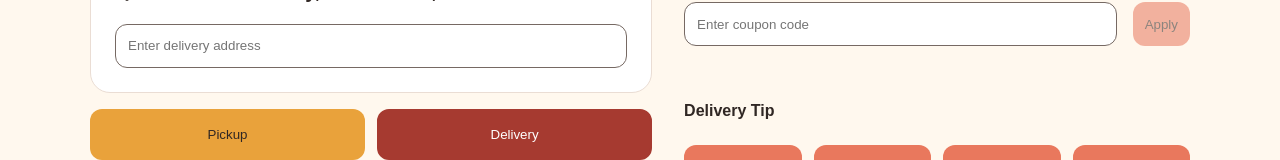
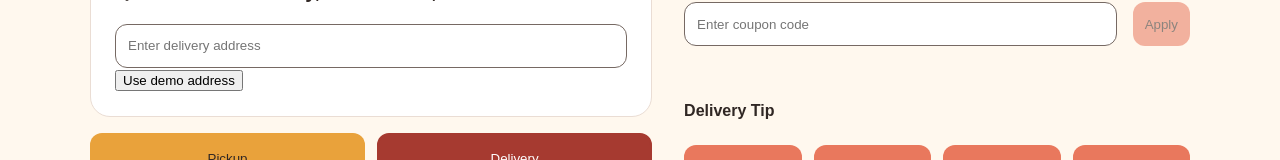
Before and after one commit to jjackson112/pau-hana-kitchen, a React (Vite) app in the folder frontend/: page /checkout in a window 1280 px wide. Both pictures are taken after a click on the button "Delivery". Shown: the part 308-468 px from the top of the page. Built offline with nearby package versions, Linux system fonts and the light colour scheme; no server answers.

Commit message:
when user chooses delivery as order type, use a demo address to populate

```diff
--- a/frontend/src/components/LocationMap.jsx
+++ b/frontend/src/components/LocationMap.jsx
@@ -3,6 +3,10 @@ import { MapPin, PaperBag } from "lucide-react";
 function LocationMap({ orderType, deliveryAddress, setDeliveryAddress }) {
     const restaurantAddress = "72 Lehua Kai Way, Hāna Town, HI"
     const isPickup = orderType === "pickup"
+
+    const populateDeliveryAddress = () => {
+        setDeliveryAddress("123 Pīkake Alanui, Hāna Town, HI")
+    }
 
     return (
         <section className="location-map">
@@ -32,12 +36,20 @@ function LocationMap({ orderType, deliveryAddress, setDeliveryAddress }) {
             ) : (
                 <div className="delivery-location">
                     <input
+                        type="text"
                         className="delivery-location-field"
-                        type="text"
+                        aria-label="Delivery address"
                         placeholder="Enter delivery address"
                         value={deliveryAddress}
                         onChange={(e) => setDeliveryAddress(e.target.value)}
                     />
+
+                    <button
+                        type="button"
+                        onClick={populateDeliveryAddress}
+                    >
+                        Use demo address
+                    </button>
                 </div>
             )}
 
```
